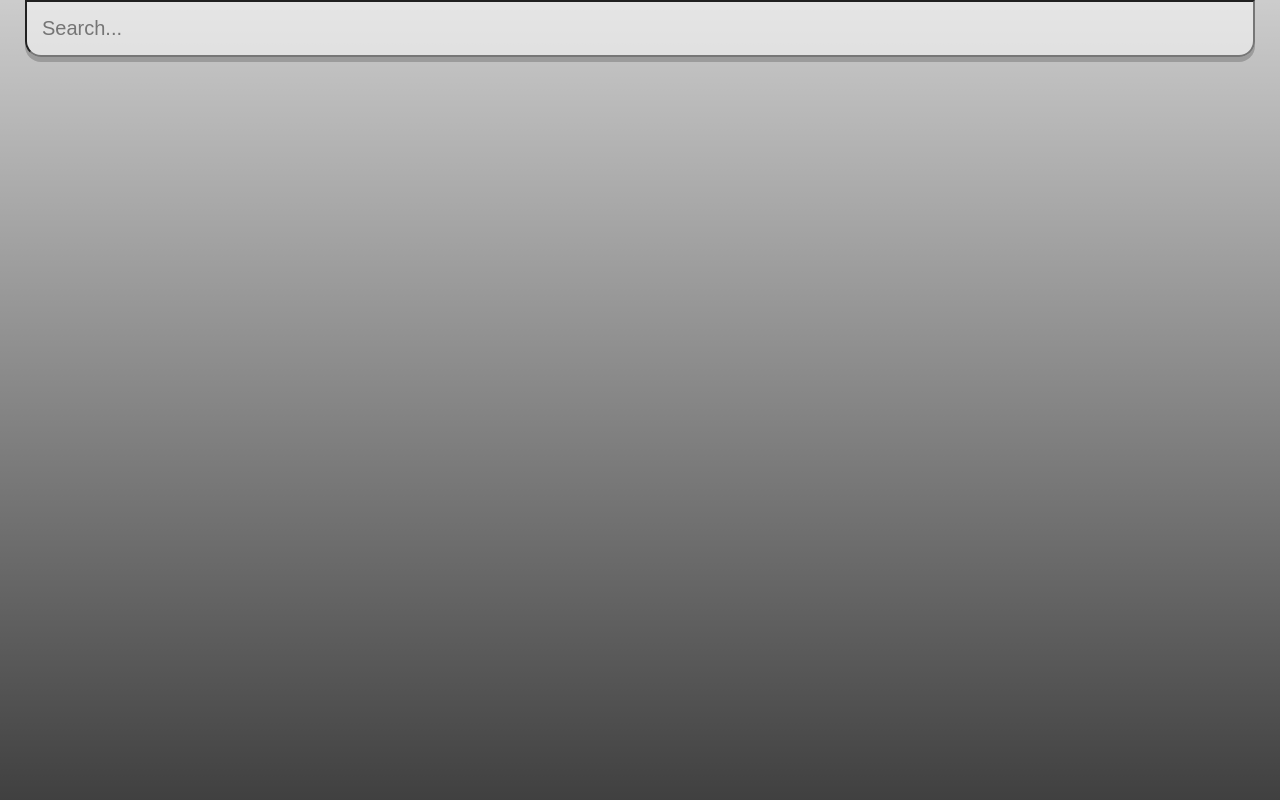
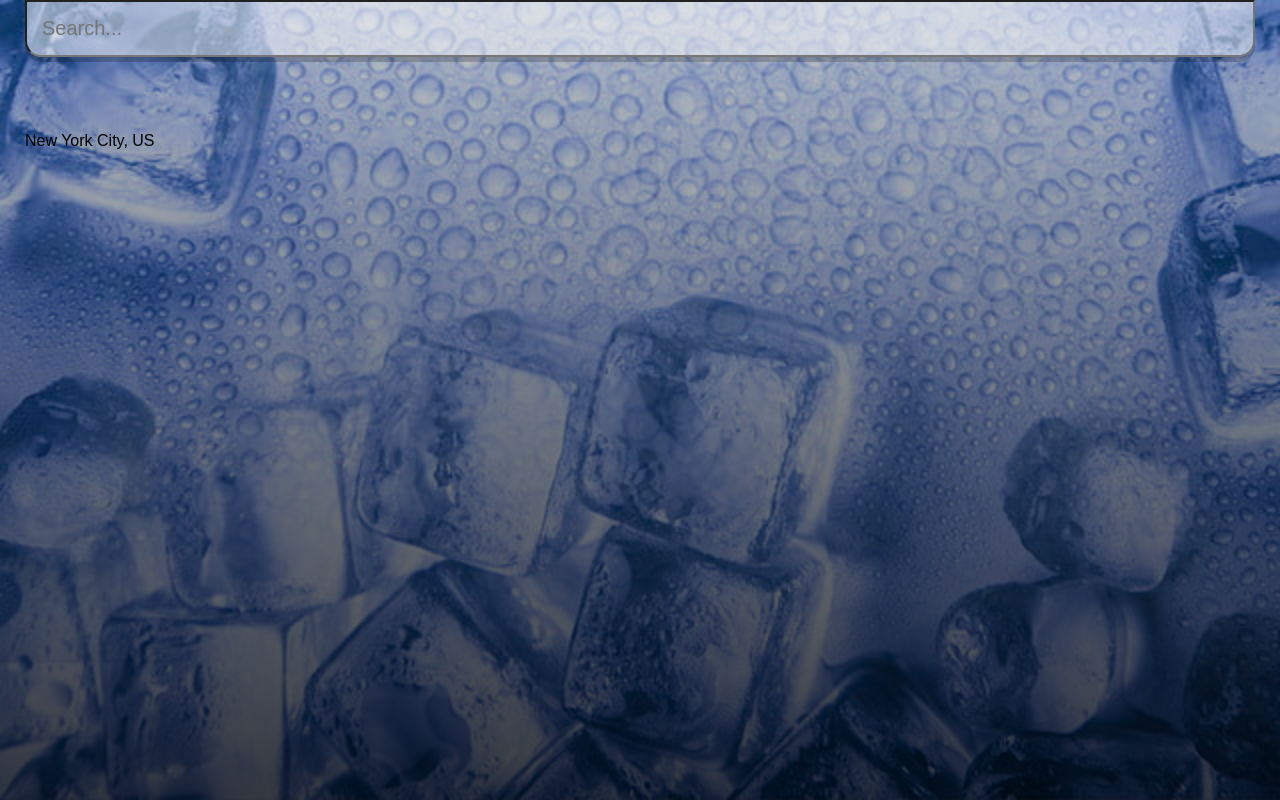
Before and after one commit to tariktabakovic/react-weather-app, a React (Create React App) app: page / in a window 1280 px wide. Built offline with nearby package versions, Linux system fonts and the light colour scheme.

Commit message:
create location box

```diff
--- a/src/App.js
+++ b/src/App.js
@@ -6,7 +6,7 @@ const api= {
 
 function App() {
   return (
-    <div className="App">
+    <div className="app">
       <main>
         <div className="search-box">
           <input
@@ -14,6 +14,12 @@ function App() {
             className="search-bar"
             placeholder="Search..."></input>
         </div>
+        <div>
+          <div className="location-box">
+            <div className="location">New York City, US</div>
+            {/* <div className="date">{dateBuilder(new date())}</div> */}
+          </div>
+        </div>
       </main>
     </div>
   );
```
